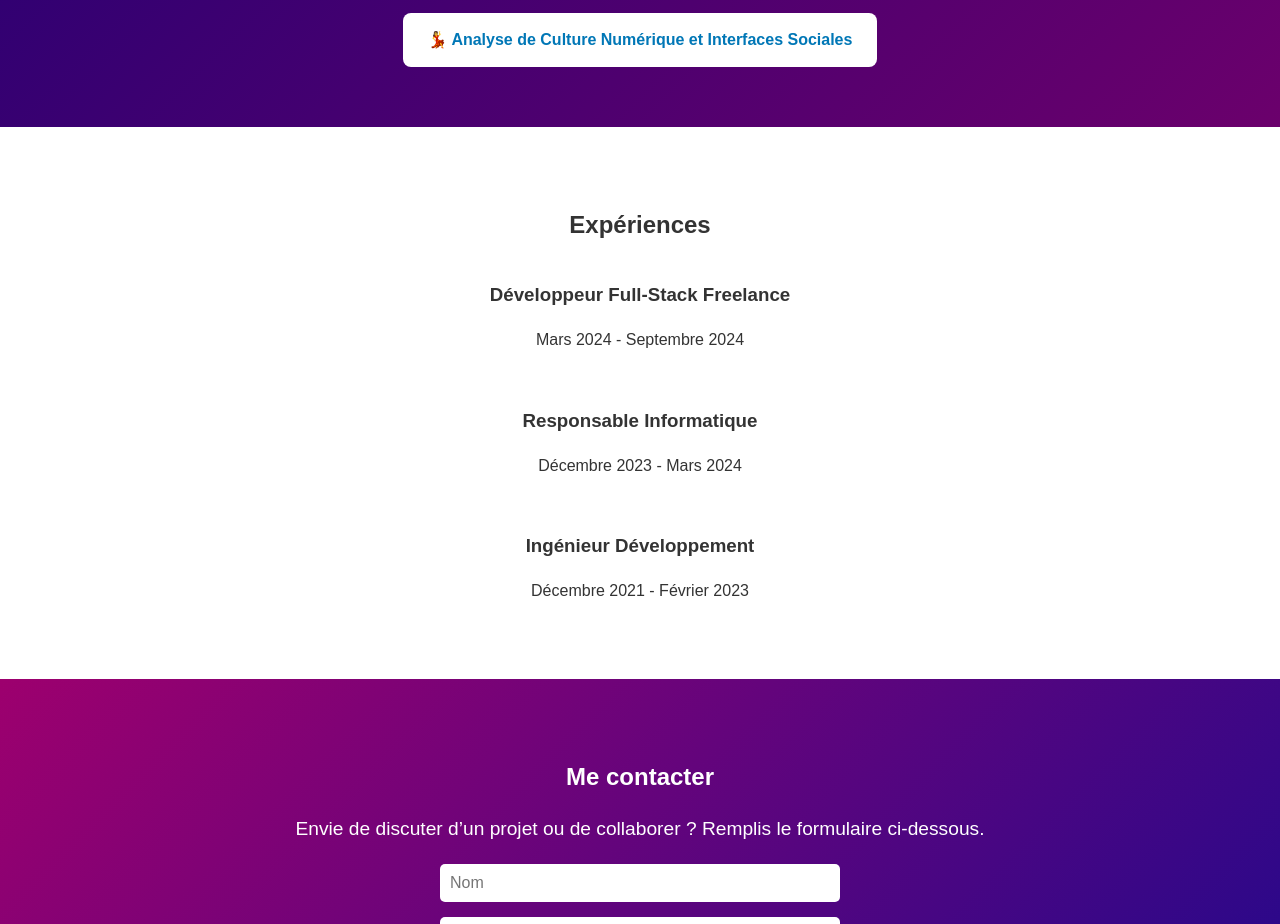
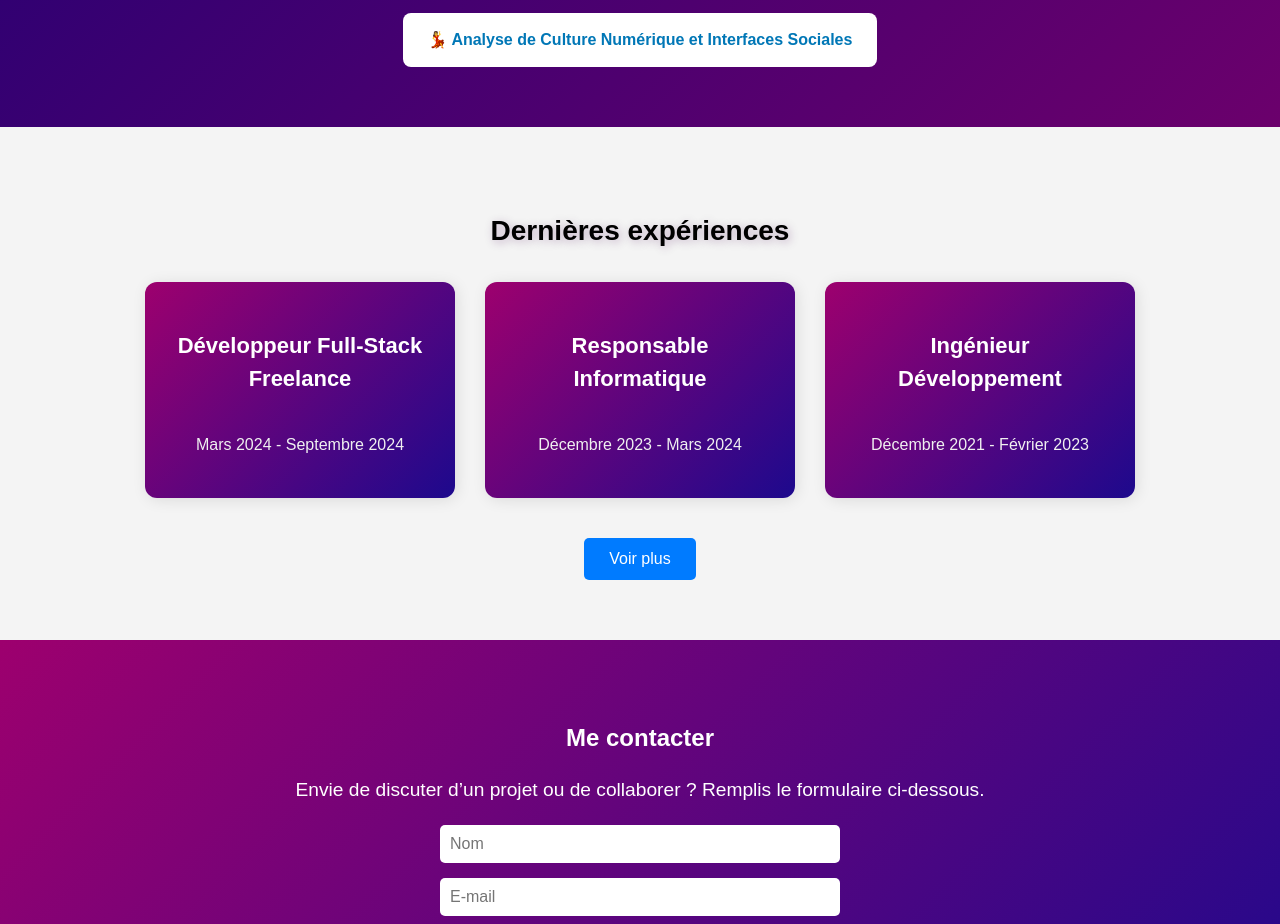
Before and after one commit to cvinciguer/portfolio-frontend, a React (Vite) app: page /portfolio-frontend/ in a window 1280 px wide. Shown: the part 1064-1988 px from the top of the page. Built offline with nearby package versions, Linux system fonts and the light colour scheme.

Commit message:
PTF-011-Improving latest experience home section

```diff
--- a/src/pages/Home/ExperienceSection.module.css
+++ b/src/pages/Home/ExperienceSection.module.css
@@ -1,19 +1,87 @@
-/* --- EXPÉRIENCES --- */
-.experience {
-    background: white;
-    padding: 60px 20px;
-    text-align: center;
+.experiences {
+  text-align: center;
+  padding: 60px 20px;
+  /* Garder le background comme avant, inchangé */
+}
+
+.title {
+  font-size: 28px;
+  font-weight: bold;
+  margin-bottom: 30px;
+  color: black;
+  text-shadow: 2px 2px 10px rgba(73, 0, 85, 0.3);
+}
+
+.cards {
+  display: flex;
+  flex-direction: column;
+  align-items: center;
+  gap: 30px;
+  margin-top: 30px;
+}
+
+.card {
+  background: linear-gradient(-45deg, #1d098d, #9d006e); /* Dégradé pour les cartes */
+  padding: 25px 30px;
+  border-radius: 12px;
+  box-shadow: 2px 2px 15px rgba(0, 0, 0, 0.1);
+  width: 90%;
+  max-width: 300px;
+  text-align: center;
+  transition: transform 0.3s, box-shadow 0.3s;
+  cursor: pointer;
+  display: flex;
+  flex-direction: column;
+  justify-content: space-between;
+}
+
+.card:hover {
+  transform: scale(1.05);
+  box-shadow: 0px 4px 20px rgba(0, 0, 0, 0.2);
+}
+
+.card h3 {
+  font-size: 22px;
+  color: white; /* Changer la couleur du texte pour plus de contraste */
+  font-weight: bold;
+}
+
+.card p {
+  font-size: 16px;
+  color: #f0f0f0;
+}
+
+.seeMore {
+  margin-top: 40px;
+}
+
+.seeMore button {
+  padding: 12px 25px;
+  background-color: #007bff;
+  color: white;
+  border: none;
+  border-radius: 5px;
+  cursor: pointer;
+  transition: background 0.3s, transform 0.3s;
+}
+
+.seeMore button:hover {
+  background-color: #0056b3;
+  transform: scale(1.1);
+}
+
+/* Version Desktop */
+@media (min-width: 768px) {
+  .cards {
+    flex-direction: row;
+    justify-content: center;
+    align-items: stretch; /* Pour que toutes les cartes s'étendent à la hauteur de la plus grande */
   }
 
-.timeline {
+  .card {
+    width: 250px;
     display: flex;
     flex-direction: column;
-    gap: 20px;
-    margin-top: 20px;
+    justify-content: space-between;
   }
-
-.timelineItem {
-    background: #e3f2fd;
-    padding: 15px;
-    border-radius: 5px;
-  }
+}
--- a/src/pages/Home/ExperienceSection.tsx
+++ b/src/pages/Home/ExperienceSection.tsx
@@ -1,21 +1,26 @@
-import React from "react";
-import styles from "./ExperienceSection.module.css"
+import { Link } from "react-router-dom";
+import styles from "./ExperienceSection.module.css";
 import { experiences } from "../../data/data";
 
 const latestExperiences = experiences.slice(0, 3); // Prendre les 3 dernières expériences
 
 export const ExperienceSection: React.FC = () => {
   return (
-    <section className={styles.experience + " fade-in"}>
-      <h2>Expériences</h2>
-      <div className={styles.timeline}>
+    <section className={styles.experiences}>
+      <h2 className={styles.title}>Dernières expériences</h2>
+      <div className={styles.cards}>
         {latestExperiences.map((exp, index) => (
-          <div key={index} className={styles.timelineItem + "slide-in"}>
+          <div key={index} className={styles.card}>
             <h3>{exp.title}</h3>
             <p>{exp.date}</p>
           </div>
         ))}
       </div>
+      <div className={styles.seeMore}>
+        <Link to="/about">
+          <button>Voir plus</button>
+        </Link>
+      </div>
     </section>
   );
-};
+}
```
